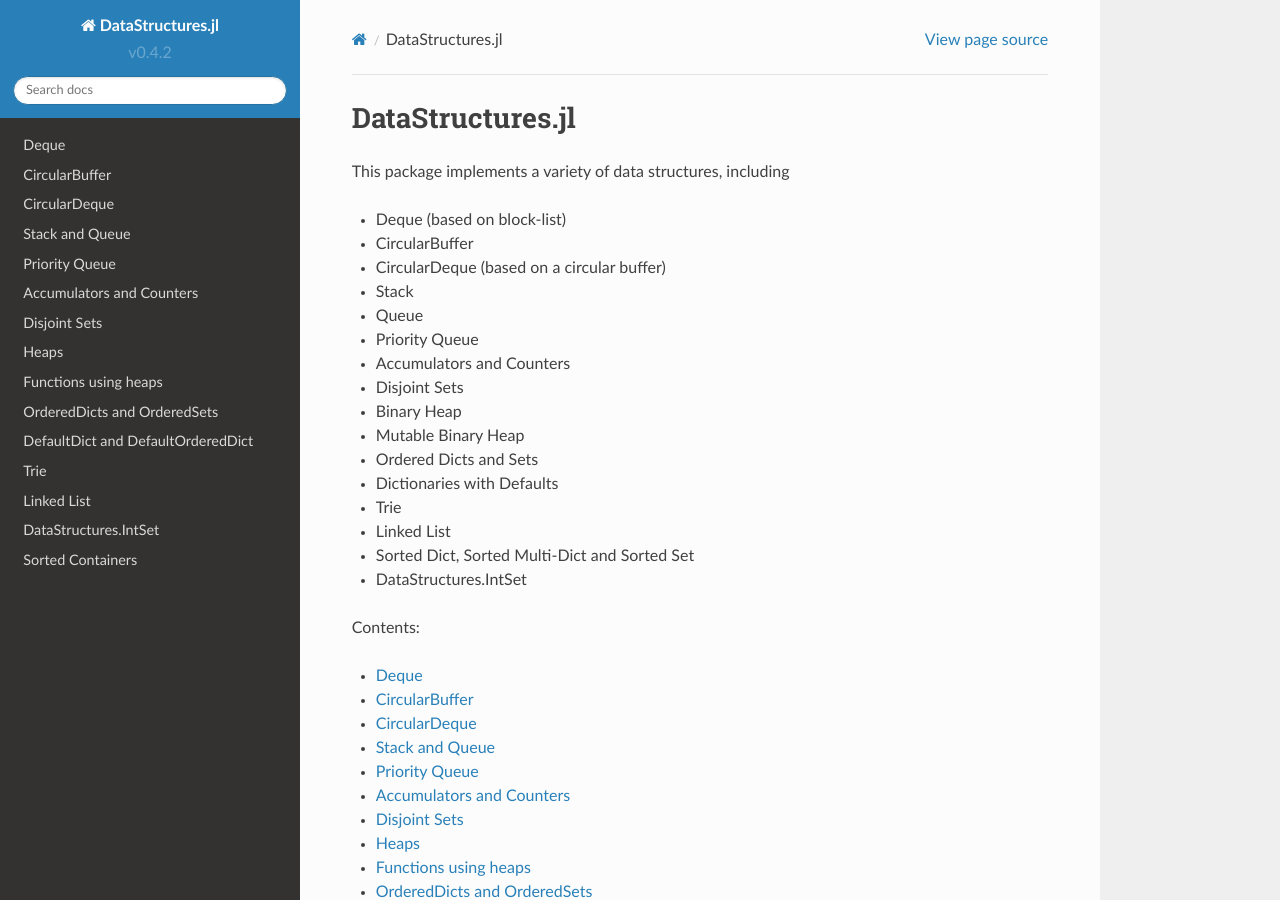
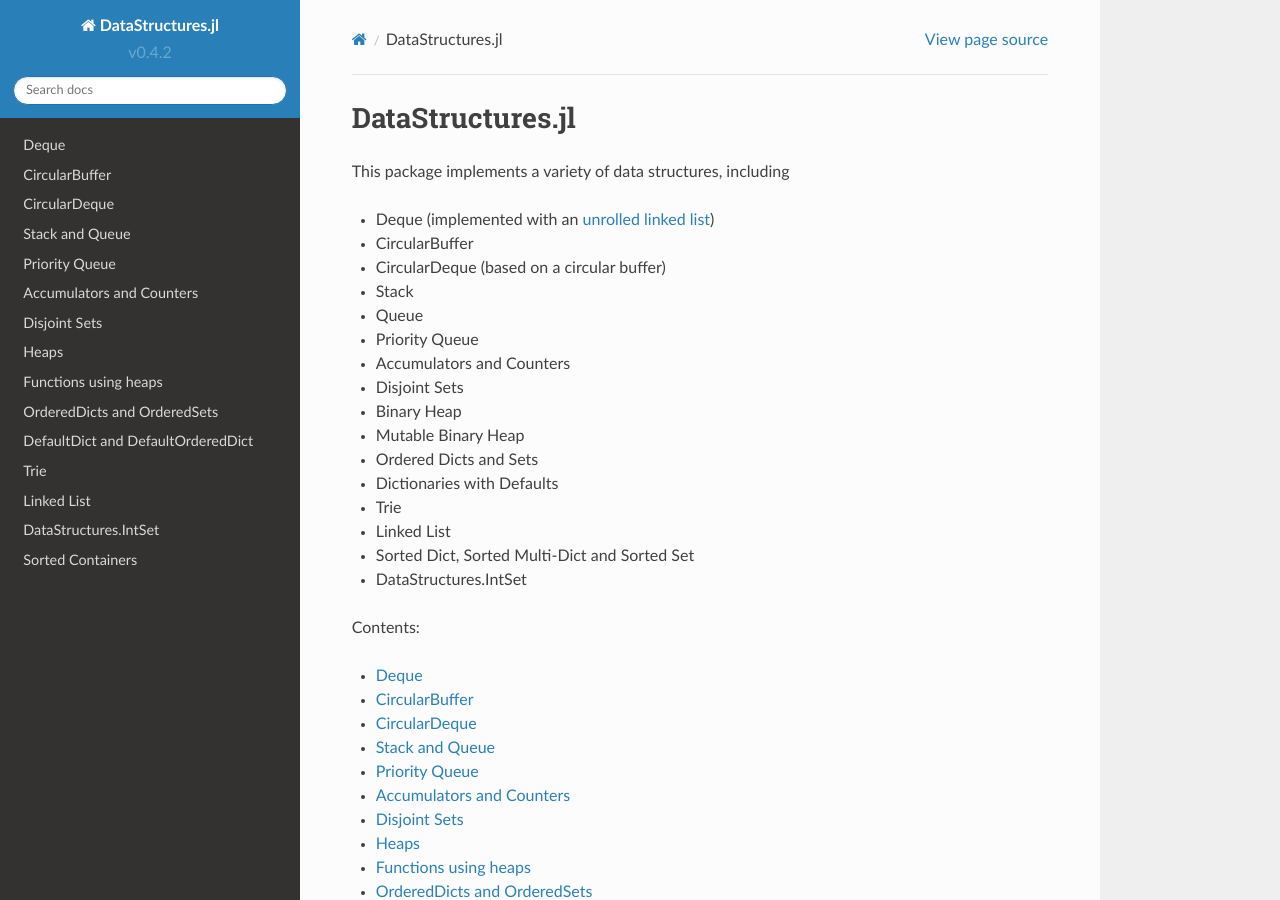
Before and after one commit to JuliaCollections/DataStructures.jl, a Sphinx documentation site: the page built from doc/source/index.rst, in a window 1280 px wide and 900 px high. Built offline with Sphinx 7.4.7 and the Read the Docs theme 2.0.0, drawn with Linux system fonts in a browser that asks for light colours; formulas are drawn with MathJax 3.

Commit message:
Doc: "unrolled linked list" change [ci skip]

```diff
--- a/doc/source/index.rst
+++ b/doc/source/index.rst
@@ -3,7 +3,7 @@ DataStructures.jl
 
 This package implements a variety of data structures, including
 
-* Deque (based on block-list)
+* Deque (implemented with an `unrolled linked list <https://en.wikipedia.org/wiki/Unrolled_linked_list>`_)
 * CircularBuffer
 * CircularDeque (based on a circular buffer)
 * Stack
```
